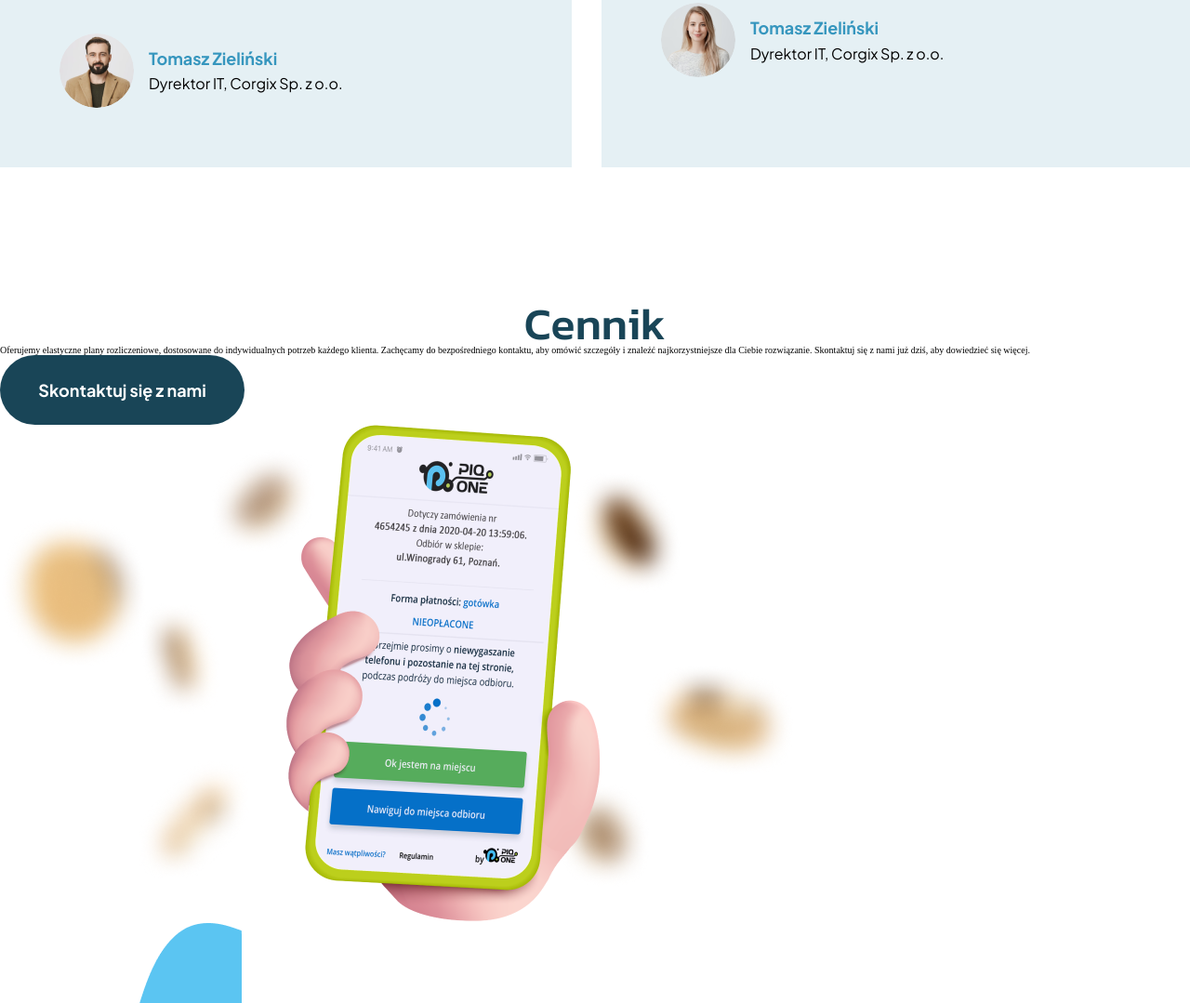
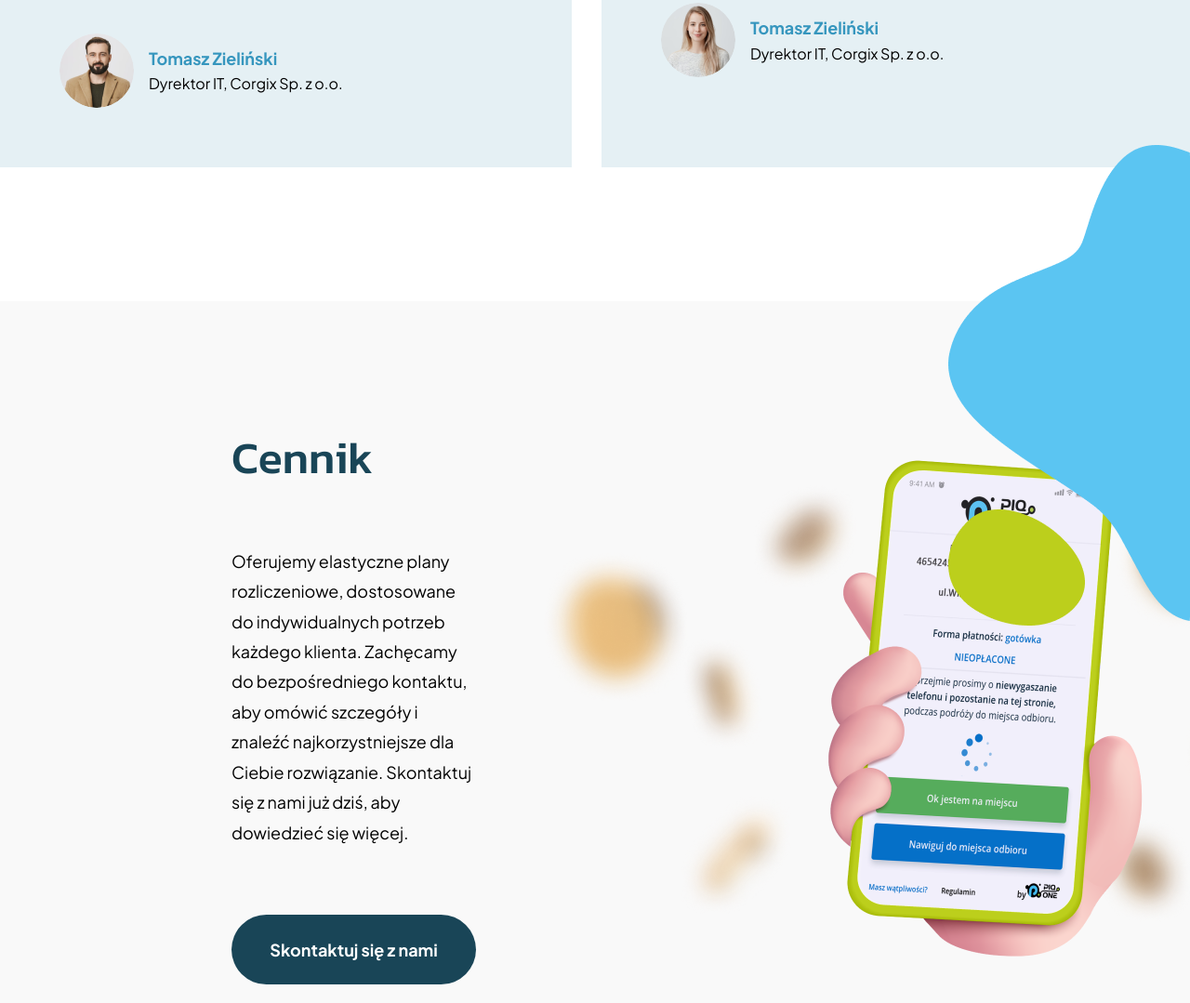
Before and after one commit to sara-zalesinska/Click-Collect--landing-page, a website built with Vite: page index.html in a window 1280 px wide. Shown: the part 4768-5847 px from the top of the page at 93% size. Built offline with nearby package versions, Linux system fonts and the light colour scheme.

Commit message:
styled pricing section

```diff
--- a/index.html
+++ b/index.html
@@ -181,7 +181,7 @@
         <div class="pricing-visual-content">
           <img src="./images/pics/smartphone-pricing-pic.png" alt="smartphone in a hand" class="pricing-visual-content__smartphone-pic">
         </div>
-        <img src="./images/blobs/blob-pricing.png" alt="" class="pricing-visual-content__blob-pic">
+        <img src="./images/blobs/blob-pricing.png" alt="" class="pricing-section__blob-pic">
       </section>
    </main>
     <script type="module" src="/main.js"></script>
--- /dev/null
+++ b/styles/components/pricing.scss
@@ -0,0 +1,29 @@
+.pricing-section {
+    position: relative;
+    display: flex;
+    align-items: center;
+    padding: 144px 256px 144px 249px;
+    gap: 71px;
+    background-color: var(--bg-color-pricing);
+
+    &__blob-pic {
+        position: absolute;
+        top: -168px;
+        right: 0;
+    }
+}
+
+.pricing-text-content {
+    width: 50%;
+
+    &__heading {
+        text-align: left;
+    }
+    &__paragraph {
+        margin: 72px 0;
+        font-family: var(--font-primary);
+        font-size: 1.8rem;
+        font-weight: 400;
+        line-height: 180%;
+    }
+}
--- a/styles/main.scss
+++ b/styles/main.scss
@@ -7,3 +7,4 @@
 @use './components/functions.scss';
 @use './components/benefits.scss';
 @use './components/opinions.scss';
+@use './components/pricing.scss';
```
